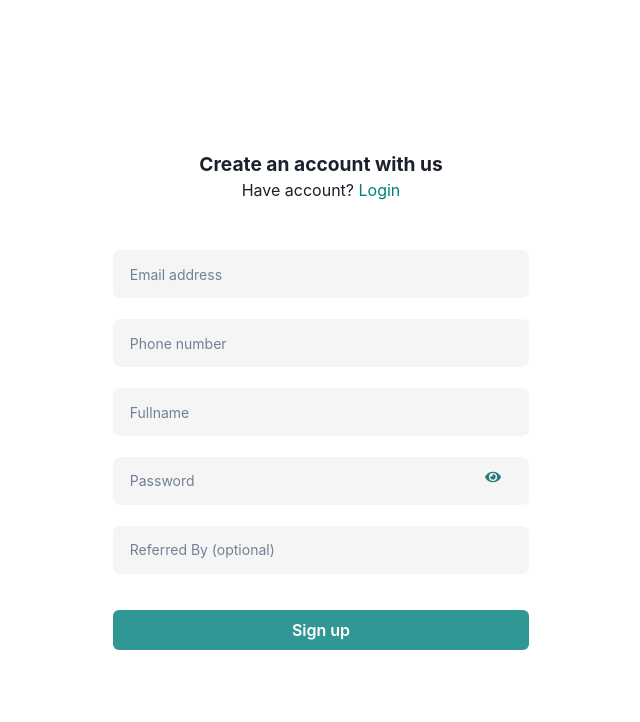
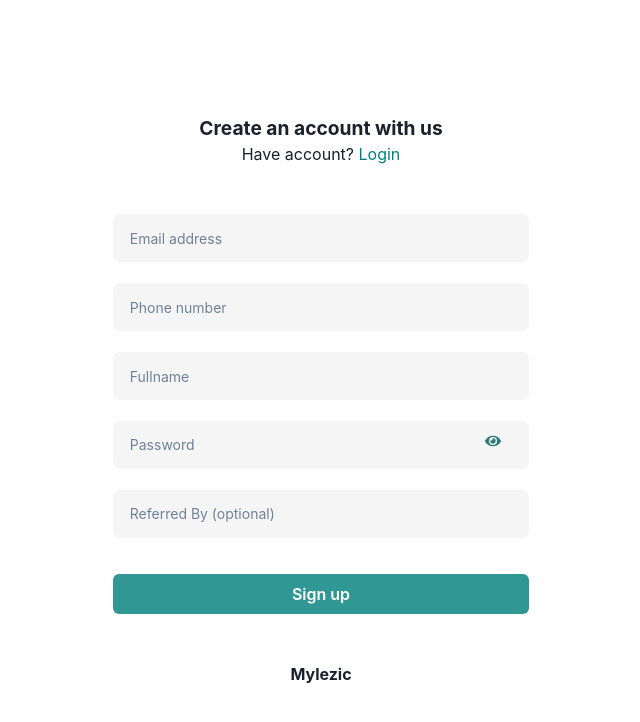
Before and after one commit to Mayor-Myles/Mylezic_Portal, a Next.js app: page /register in a window 1280 px wide. Shown: the top 722 px of the page, without its empty margins (319-959 px from the left). Built offline with nearby package versions, Linux system fonts and the light colour scheme; no server answers.

Commit message:
Update register.js

```diff
--- a/pages/register.js
+++ b/pages/register.js
@@ -367,6 +367,10 @@ useEffect(() => {
             Google
           </Button>
         </Flex>*/}
+
+        <Flex mt="3em" align="center" justify="center" >
+<Text fontWeight="bold">Mylezic</Text>
+      </Flex>
       </Flex>
     </>
   );
```
